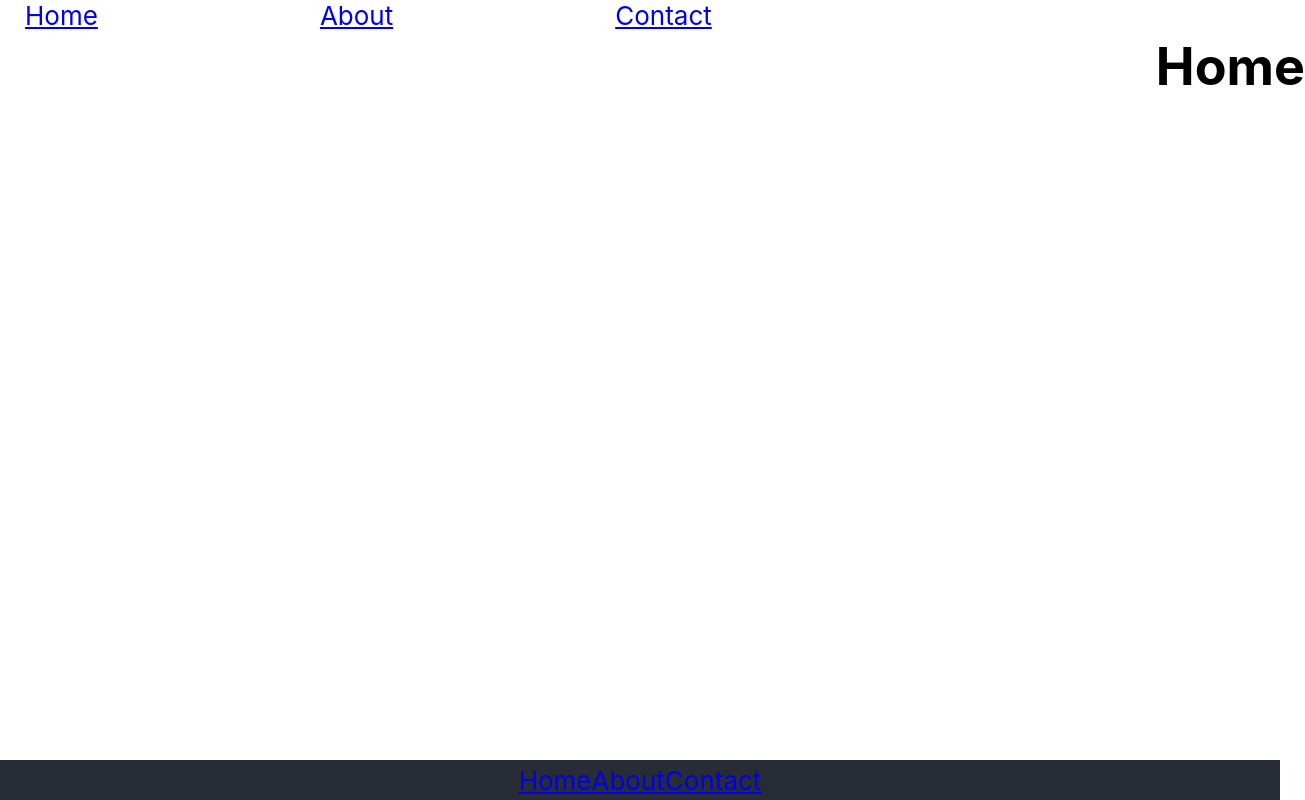
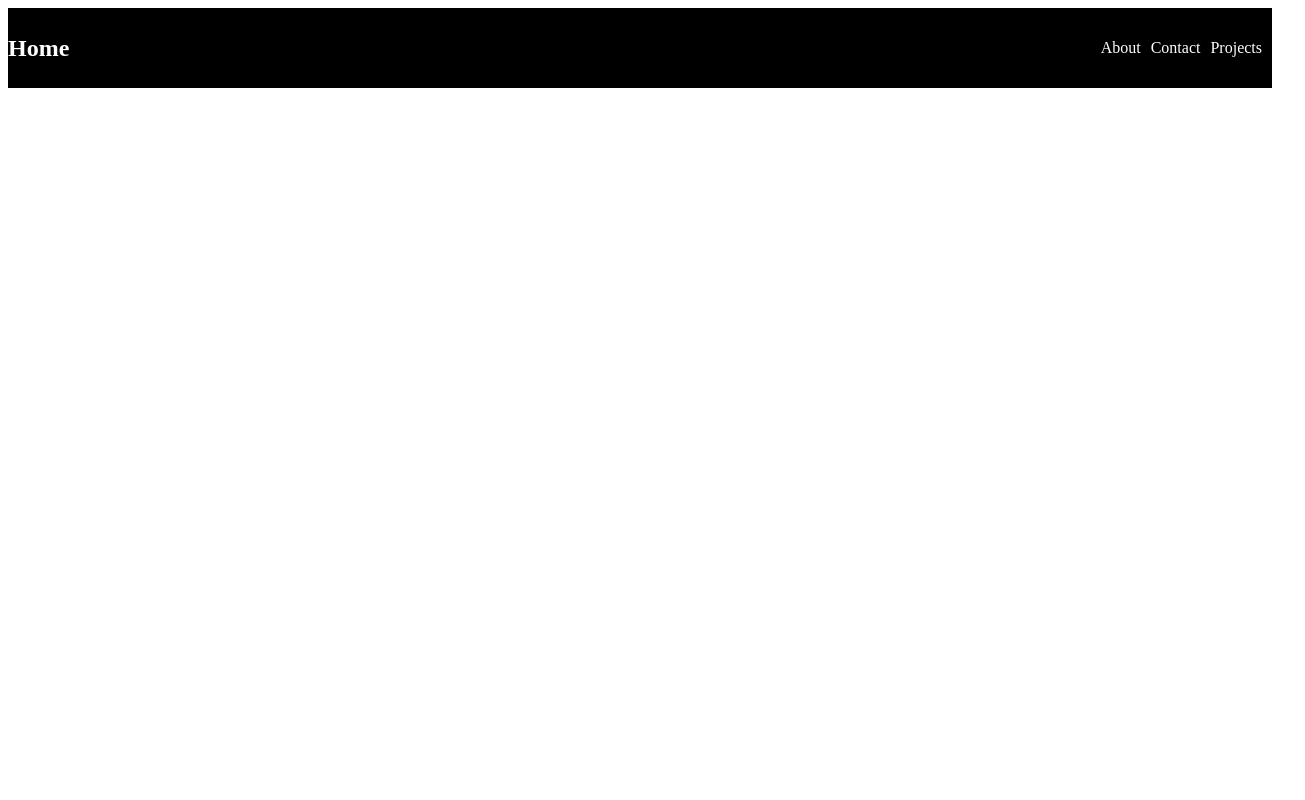
Before and after one commit to ZEscanor/Portfolio, a React (Create React App) app in the folder my-app/: page / in a window 1280 px wide. Shown: the whole page, 1305 px wide, since content can reach past the window. Built offline with nearby package versions, Linux system fonts and the light colour scheme.

Commit message:
nav structure finished

```diff
--- a/my-app/package.json
+++ b/my-app/package.json
@@ -3,13 +3,17 @@
   "version": "0.1.0",
   "private": true,
   "dependencies": {
+    "@fortawesome/free-brands-svg-icons": "^6.1.1",
+    "@fortawesome/free-solid-svg-icons": "^6.1.1",
     "@testing-library/jest-dom": "^5.16.4",
     "@testing-library/react": "^13.2.0",
     "@testing-library/user-event": "^13.5.0",
     "react": "^18.1.0",
     "react-dom": "^18.1.0",
+    "react-icons": "^4.4.0",
     "react-router-dom": "^6.3.0",
     "react-scripts": "5.0.1",
+    "styled-components": "^5.3.5",
     "web-vitals": "^2.1.4"
   },
   "scripts": {
--- a/my-app/src/App.css
+++ /dev/null
@@ -1,63 +0,0 @@
-.App {
-  text-align: center;
-}
-
-.App-logo {
-  height: 40vmin;
-  pointer-events: none;
-}
-
-@media (prefers-reduced-motion: no-preference) {
-  .App-logo {
-    animation: App-logo-spin infinite 20s linear;
-  }
-}
-
-.App-header {
-  /* background-color: #282c34; */
-  display: flex;
-  flex-direction: row;
-  justify-content: space-between;
-  font-size: calc(10px + 2vmin);
-  color: black;
-  width: 100%;
-  height: 6%;
-  border-top-width: 2px;
-  padding-bottom: 25px;
-  padding-left: 25px;
-  position:absolute;
-  top:0;
-
-}
-
-.footerA{
-  background-color: #282c34;
-  display: flex;
-  flex-direction: row;
-  align-items: center;
-  justify-content: center;
-  font-size: calc(10px + 2vmin);
-  color: white;
- position: fixed;
- bottom: 0;
- left:0;
- width: 100%;
- height: 5%;
-}
-
-body{
-  padding-top: 200px;
-}
-
-.App-link {
-  color: #61dafb;
-}
-
-@keyframes App-logo-spin {
-  from {
-    transform: rotate(0deg);
-  }
-  to {
-    transform: rotate(360deg);
-  }
-}
--- a/my-app/src/App.js
+++ b/my-app/src/App.js
@@ -1,10 +1,9 @@
 import React from "react";
-// import ReactDOM from "react-dom";
-import {Route,Link,Routes} from "react-router-dom";
-import Home from "./components/Home.js";
-import About from "./components/About.js";
-import Contact from "./components/contact.js";
-import './App.css';
+import {BrowserRouter as Route, Routes, Router} from "react-router-dom";
+import NavBar from "./components/Nav/Nav.js";
+import Home from "./components/Home";
+import About from "./components/About";
+import Contact from "./components/contact";
 
 
 
@@ -26,50 +25,23 @@ import './App.css';
   // },[id])
 
 function App() {
+
   return (
-    <div className="App">
-      <div>
-      <header className="App-header">
-        <Link to="/">Home </Link>  {/* pathname,search,hash, state:{from} */}
-        <Link to="about">About </Link>
-        <Link to="/contact">Contact</Link>
-        <Link to="/project/1"></Link>
+ <>
+
+ <NavBar/>
 
 
-        <Routes>
-        <Route path='/' element={<Home/>}/>      {/* NOTE: IN V6 react-router component is deprecated, use element */}
-        <Route path='about' element={<About />}/>
-        <Route path='/contact' element={<Contact />}/>
-        </Routes>
+   </>
 
 
-         {/*<Route path='/project/:id' component={Project} />*/}
+  )
 
-      </header>
-      </div>
-     {/* <body>
-      <h1>Hi, my name is Z and I'm a full stack web developer based in Chicago, IL.
-        I have a passion for designing and working with API's and making the impossible possible.
-        I'm open to working with a great team of developers who love creating state-of-the-art solutions that make a difference</h1>
-        </body> */}
-
-        <footer className="footerA">
-        <Link to='/'>Home</Link>  {/* pathname,search,hash, state:{from} */}
-        <Link to='/about'>About </Link>
-        <Link to='/contact'>Contact</Link>
-        <Link to="/project/1"></Link>
-        <Routes>
-        <Route exact path='/' component={Home}/>
-        <Route path='/about' component={About}/>
-        <Route path='/contact' component={Contact}/>
+  }
 
 
-         {/*<Route path='/project/:id' component={Project} />*/}
 
-        </Routes>
-        </footer>
-    </div>
-  );
-}
+
+
 
 export default App;
--- a/my-app/src/components/Home.js
+++ b/my-app/src/components/Home.js
@@ -1,5 +1,5 @@
 import React from "react";
 
 export default function Home(){
-    return <h1>Home</h1>
+    return <h1>Home Component</h1>
   }
--- /dev/null
+++ b/my-app/src/components/Nav/Nav.js
@@ -0,0 +1,28 @@
+
+import React from 'react';
+import { Nav, NavLink, Bars, NavMenu } from './NavElements';
+
+const NavBar = () => {
+  return(
+    <>
+    <Nav>
+        <NavLink to="/">
+         <h1>Home</h1>
+        </NavLink>
+        <Bars />
+        <NavMenu>
+        <NavLink to="about" activeStyle>About
+         </NavLink>
+        <NavLink to="/contact" activeStyle >Contact
+        </NavLink>
+        <NavLink to="/project/1"activeStyle>
+                Projects
+        </NavLink>
+        </NavMenu>
+    </Nav>
+    </>
+  );
+
+};
+
+export default NavBar;
--- /dev/null
+++ b/my-app/src/components/Nav/NavElements.js
@@ -0,0 +1,44 @@
+import styled from 'styled-components';
+import { NavLink as Link } from 'react-router-dom';
+import {FaBars} from 'react-icons/fa';
+
+
+export const Nav = styled.nav `
+background: black;
+height: 80px;
+display:flex;
+justify-content:space-between;
+padding: 0.5rem calc((100vw-1000px) / 2)
+z-index 10;
+`
+export const NavLink = styled(Link)`
+color: white;
+display: flex;
+align-items: center;
+text-decoration: none;
+padding-right: 10px;
+height: 100%;
+cursor: pointer;
+`
+export const Bars = styled(FaBars)`
+display:none;
+color: white;
+
+@media screen and (max-width: 700px){
+    display: block;
+    position: absolute;
+    top:0;
+    right: 0;
+    transform: translate(-100,75%);
+    font-size: 1.8rem;
+    cursor: pointer
+
+}
+`
+export const NavMenu = styled.div`
+display: flex;
+align-items: center;
+@media screen and (max-width: 700px){
+    display:none;
+}
+`
--- a/my-app/src/index.css
+++ /dev/null
@@ -1,18 +0,0 @@
-body {
-  margin: 0;
-  font-family: -apple-system, BlinkMacSystemFont, 'Segoe UI', 'Roboto', 'Oxygen',
-    'Ubuntu', 'Cantarell', 'Fira Sans', 'Droid Sans', 'Helvetica Neue',
-    sans-serif;
-  -webkit-font-smoothing: antialiased;
-  -moz-osx-font-smoothing: grayscale;
-}
-h1{
-  display: flex;
-  flex-direction: column;
-  height: 500px;
-}
-
-code {
-  font-family: source-code-pro, Menlo, Monaco, Consolas, 'Courier New',
-    monospace;
-}
--- a/my-app/src/index.js
+++ b/my-app/src/index.js
@@ -1,8 +1,11 @@
 import React from 'react';
 import ReactDOM from 'react-dom/client';
-import './index.css';
-import {BrowserRouter as Router} from "react-router-dom";
+
+import {BrowserRouter as Router,Routes,Route} from "react-router-dom";
 import App from './App';
+import About from './components/About';
+import Contact from './components/contact';
+import Home from './components/Home';
 import reportWebVitals from './reportWebVitals';
 
 const root = ReactDOM.createRoot(document.getElementById('root'));
@@ -11,6 +14,11 @@ root.render(
   <React.StrictMode>
       <Router>
     <App />
+      <Routes>
+    <Route exact path='/' elements={<Home/>}/>
+    <Route path='/about' element={<About/>}/>
+    <Route path='/contact' element={<Contact/>}/>
+    </Routes>
     </Router>
   </React.StrictMode>
 
```
Also changed, not shown: 1 other file (tests, documents, lock files or other folders).
